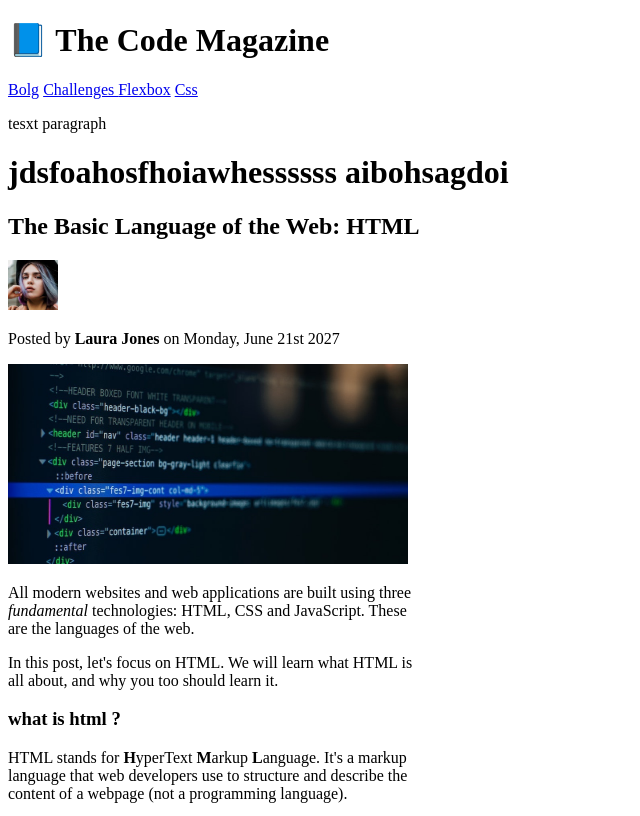
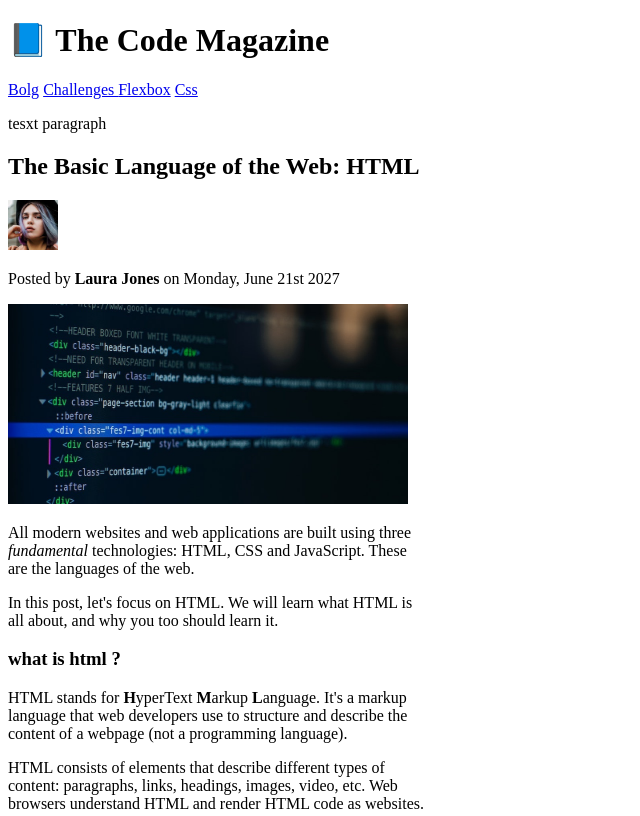
Before and after one commit to Lokesh-vishnu/html-and-css, a plain HTML site: page index.html in a window 1280 px wide. Shown: the top 816 px of the page, without its empty margins (0-640 px from the left). Drawn offline with Linux system fonts and the light colour scheme.

Commit message:
removed dammy

```diff
--- a/index.html
+++ b/index.html
@@ -25,7 +25,7 @@
       </nav>
       <p>tesxt paragraph</p>
     </header>
-    <h1>jdsfoahosfhoiawhessssss aibohsagdoi</h1>
+
     <article>
       <header>
         <h2>The Basic Language of the Web: HTML</h2>
```
